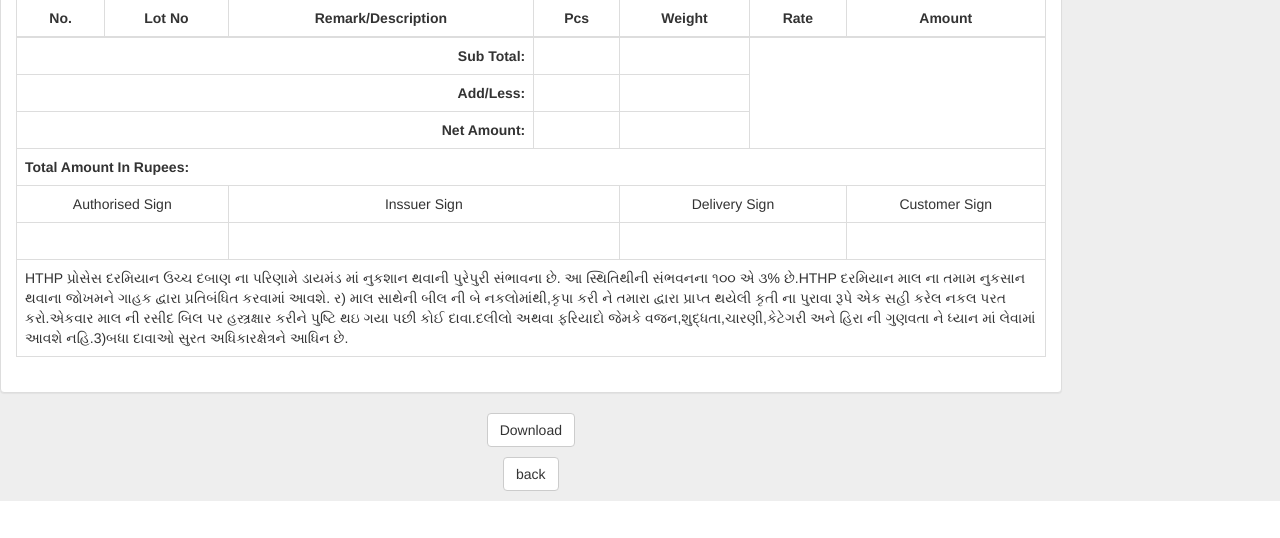
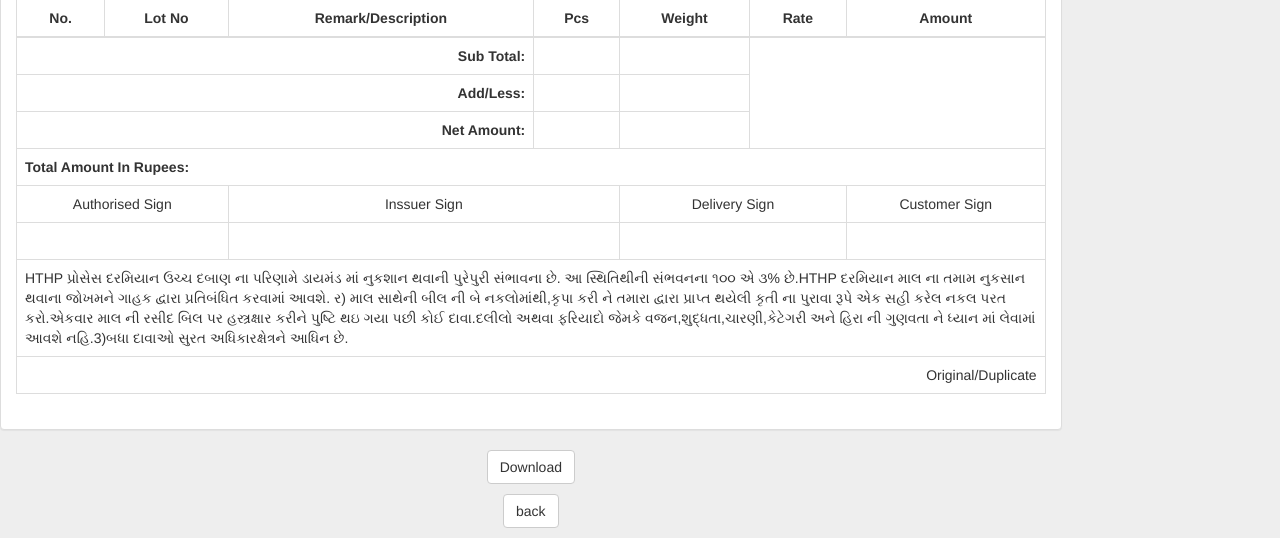
Before and after one commit to projects-leocan/achromicLab, a CodeIgniter app: the page made by application/views/invoice.php in a window 1280 px wide. Shown: the part 446-984 px from the top of the page. Before the commit the page ends 947 px from the top, so only its background shows below. Run offline with CodeIgniter, Linux system fonts and the light colour scheme; some libraries are stand-ins or nearby versions.

Commit message:
Original/Duplicate

```diff
--- a/application/views/invoice.php
+++ b/application/views/invoice.php
@@ -176,6 +176,9 @@
                                  <tr>
                                     <td colspan="7" class="text-left">HTHP પ્રોસેસ દરમિયાન ઉચ્ચ દબાણ ના પરિણામે ડાયમંડ માં નુકશાન થવાની પુરેપુરી સંભાવના છે. આ સ્થિતિથીની સંભવનના ૧૦૦ એ ૩% છે.HTHP દરમિયાન માલ ના તમામ નુકસાન થવાના જોખમને ગાહક દ્વારા પ્રતિબંધિત કરવામાં આવશે. ર) માલ સાથેની બીલ ની બે નકલોમાંથી,કૃપા કરી ને તમારા દ્વારા પ્રાપ્ત થયેલી  કૃતી ના પુરાવા રૂપે એક સહી કરેલ નકલ પરત કરો.એકવાર માલ ની રસીદ બિલ પર  હસ્ત્રક્ષાર કરીને પુષ્ટિ થઇ ગયા પછી કોઈ દાવા.દલીલો અથવા ફરિયાદો જેમકે વજન,શુદ્ધતા,ચારણી,કેટેગરી અને હિરા ની ગુણવતા ને ધ્યાન માં લેવામાં આવશે નહિ.3)બધા દાવાઓ સુરત અધિકારક્ષેત્રને આધિન છે. </th>
                                  </tr>
+                                 <tr>
+                                    <td colspan="7" class="text-right">Original/Duplicate</th>
+                                 </tr>
                                  <!-- <tr>
                                     <th colspan="2" class="text-right">20% VAT:</th>
                                     <th class="text-center">12</th>
```
